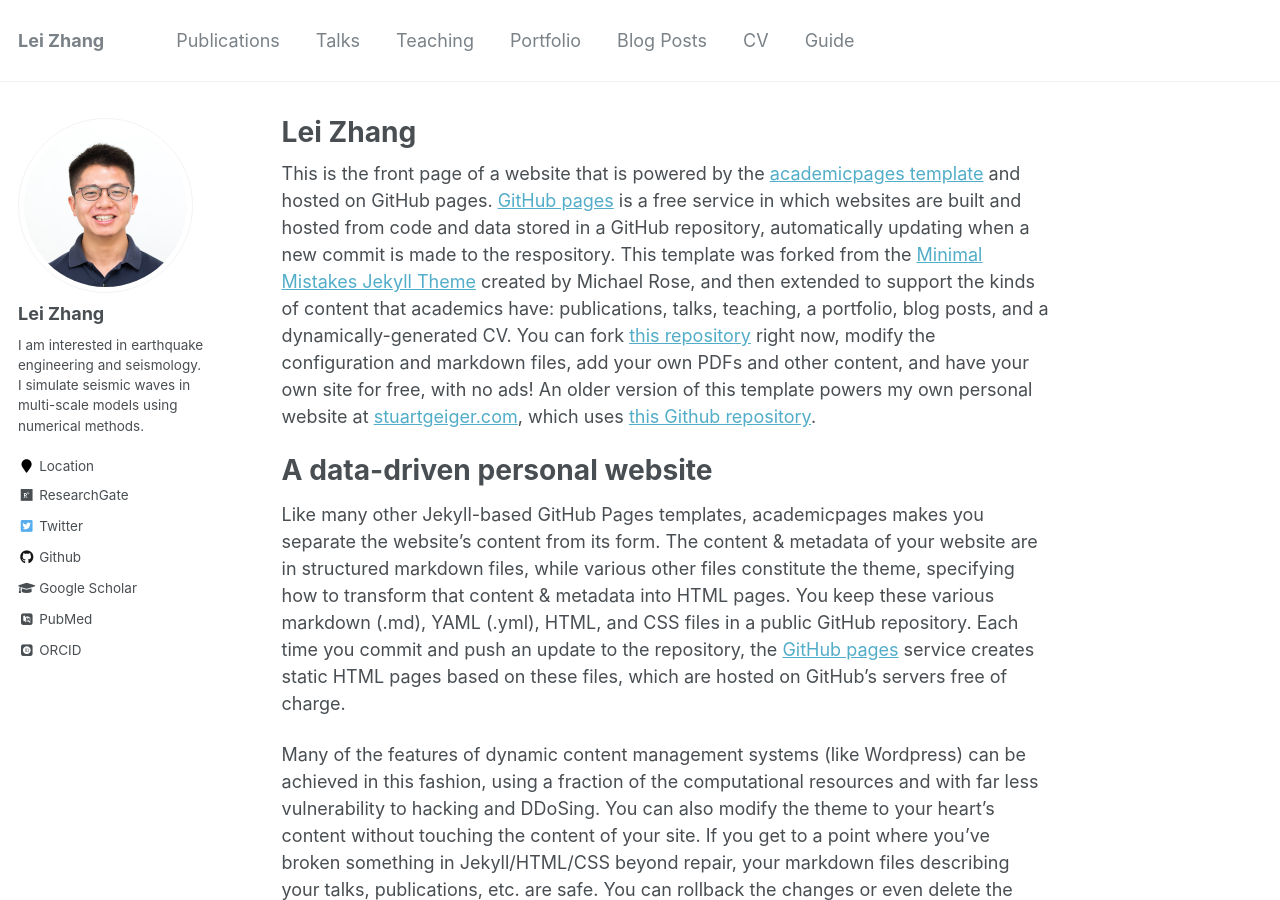
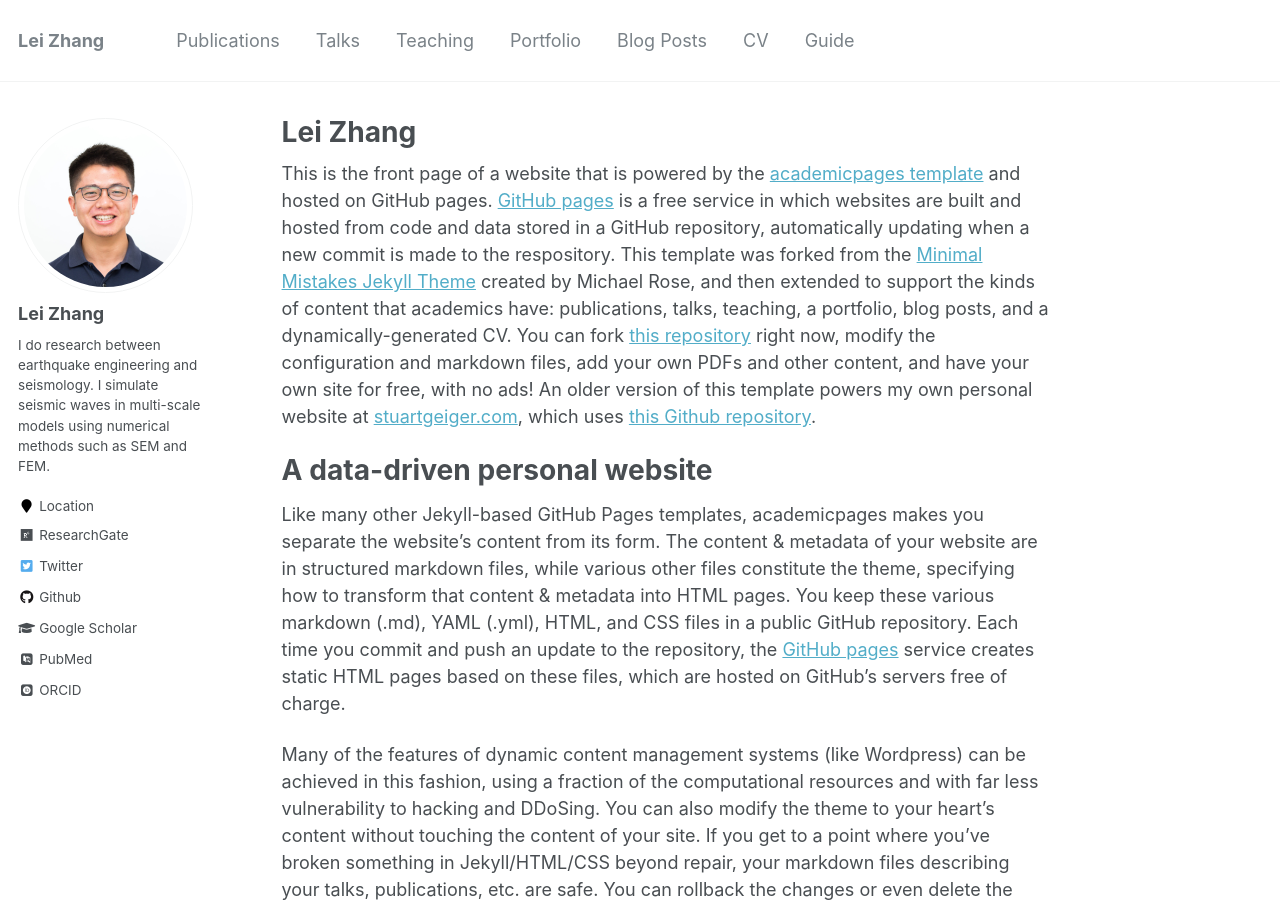
Before and after one commit to zhanglei911/zhanglei911.github.io, a Jekyll site: the page built from _pages/about.md, in a window 1280 px wide and 900 px high. Built offline with Jekyll 4.4.1, drawn with Linux system fonts in a browser that asks for light colours; some web fonts are replaced.

Commit message:
Update _config.yml

```diff
--- a/_config.yml
+++ b/_config.yml
@@ -82,7 +82,7 @@ analytics:
 author:
   name             : "Lei Zhang"
   avatar           : "profile.png"
-  bio              : "I am interested in earthquake engineering and seismology. I simulate seismic waves in multi-scale models using numerical methods."
+  bio              : "I do research between earthquake engineering and seismology. I simulate seismic waves in multi-scale models using numerical methods such as SEM and FEM."
   location         : "Location"
   employer         :
   pubmed           : "https://www.ncbi.nlm.nih.gov/pubmed/?term=john+snow"
```
